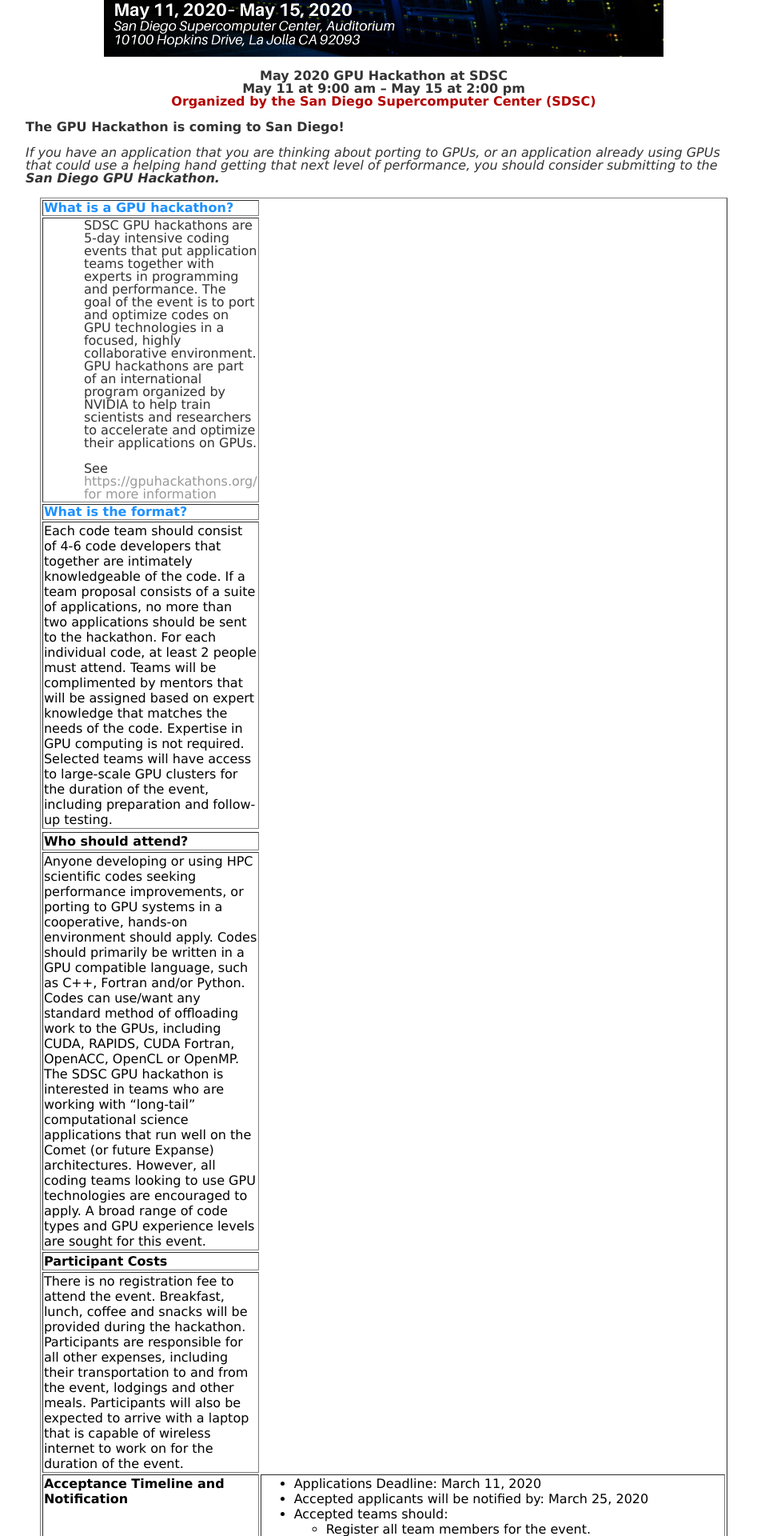
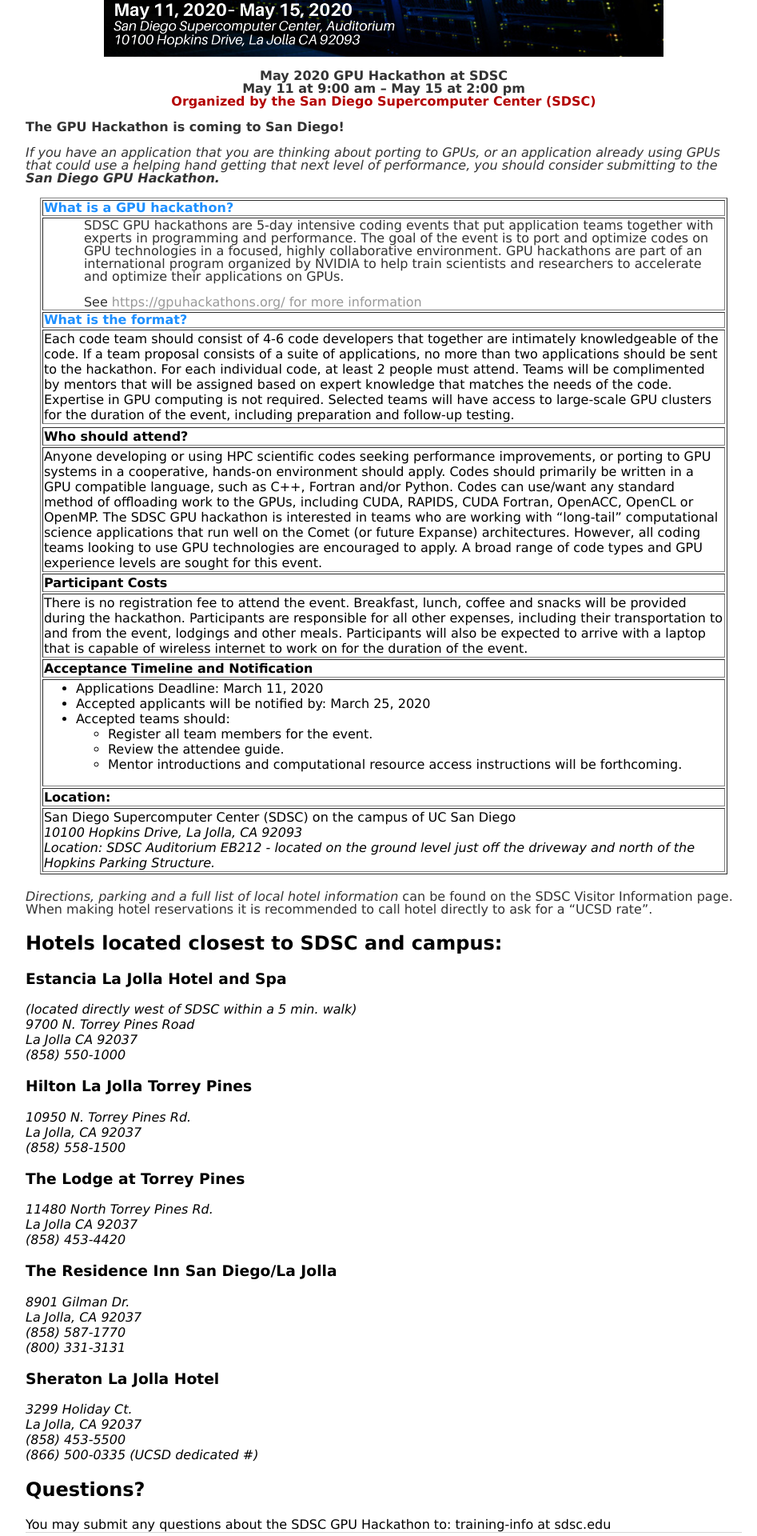
Before and after one commit to sdsc-hpc-training/sdsc-hpc-training.github.io, a Jekyll site: the page built from gpuhackathon/index.html, in a window 1280 px wide. Shown: the part 360-2280 px from the top of the page at 80% size, without its empty margins (160-1107 px from the left). Built offline with Jekyll 4.4.1, drawn with Linux system fonts in a browser that asks for light colours.

Commit message:
updating gpuhack pages

```diff
--- a/gpuhackathon/index.html
+++ b/gpuhackathon/index.html
@@ -75,8 +75,8 @@
   </td></tr>
   <tr><td align='left' valign='top'>
       <b>Acceptance Timeline and Notification</b>
-  </td>
-  <td align='left' valign='top'>
+  </td></tr>
+  <tr><td align='left' valign='top'>
     <ul>
     <li>Applications Deadline: March 11, 2020</li>
     <li>Accepted applicants will be notified by: March 25, 2020</li>
@@ -90,7 +90,8 @@
   </td></tr>
   <tr><td align='left' valign='top'>
       <b>Location:</b>
-  </td><td align='left' valign='top'>
+  </td></tr>
+  <tr><td align='left' valign='top'>
     San Diego Supercomputer Center (SDSC) on the campus of UC San Diego<br>
     <address class="">
     10100 Hopkins Drive, La Jolla, CA 92093<br>
```
